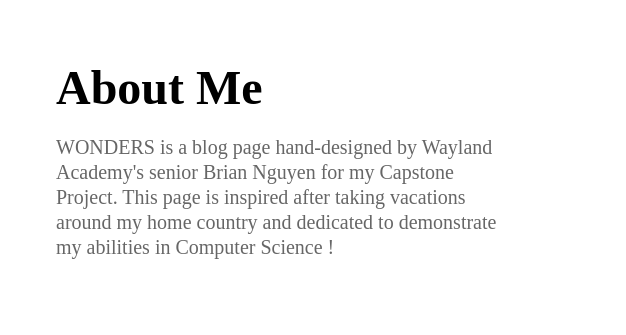
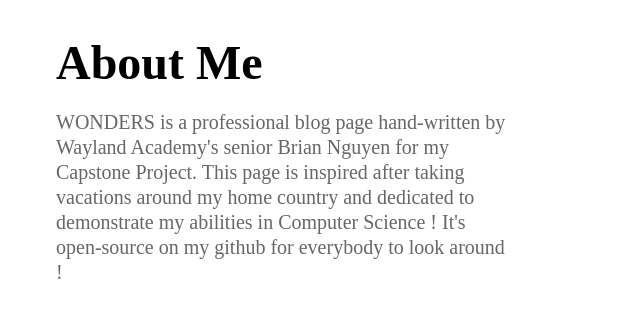
Before and after one commit to biiidesu/capstone, a plain HTML site: page about.html in a window 1280 px wide. Shown: the part 840-1175 px from the top of the page, 654-1280 px from the left. Drawn offline with Linux system fonts and the light colour scheme; a web font is replaced by a local one.

Commit message:
Update about.html

```diff
--- a/about.html
+++ b/about.html
@@ -63,7 +63,7 @@
                 <div id="aboutPage-2TextHeadline">
                     <h1>About Me</h1>
                 </div>
-                <p>WONDERS is a blog page hand-designed by Wayland Academy's senior Brian Nguyen for my Capstone Project. This page is inspired after taking vacations around my home country and dedicated to demonstrate my abilities in Computer Science !</p>
+                <p>WONDERS is a professional blog page hand-written by Wayland Academy's senior Brian Nguyen for my Capstone Project. This page is inspired after taking vacations around my home country and dedicated to demonstrate my abilities in Computer Science ! It's open-source on my github for everybody to look around !</p>
                     </div>
                 </div>
             </div>
```
